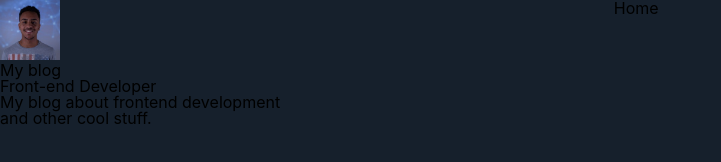
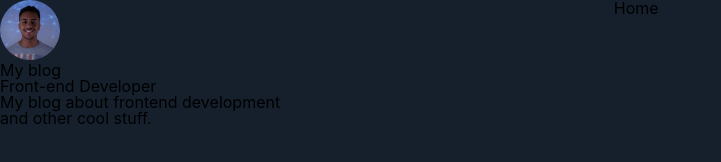
Before and after one commit to leandrosoaresdesouza/learning-gatsby, a Gatsby site: page / in a window 1280 px wide. Shown: the whole page, without its empty margins (0-721 px from the left). Built offline with nearby package versions, Linux system fonts and the light colour scheme; Gatsby itself is replaced by a stand-in of ours.

Commit message:
Added avatar

```diff
--- a/src/components/Avatar/index.js
+++ b/src/components/Avatar/index.js
@@ -1,8 +1,7 @@
 import React from "react"
 import { useStaticQuery, graphql } from "gatsby"
-import Img from "gatsby-image"
 
-// import { Container } from './styles';
+import { AvatarWrapper } from "./styles"
 
 export default function Avatar() {
   const { avatarImage } = useStaticQuery(graphql`
@@ -16,5 +15,5 @@
       }
     }
   `)
-  return <Img fixed={avatarImage.childImageSharp.fixed} />
+  return <AvatarWrapper fixed={avatarImage.childImageSharp.fixed} />
 }
--- a/src/components/Avatar/styles.js
+++ b/src/components/Avatar/styles.js
@@ -1,3 +1,9 @@
 import styled from "styled-components"
+import Img from "gatsby-image"
 
-export const Container = styled.div``
+export const AvatarWrapper = styled(Img)`
+  border-radius: 50%;
+  height: 3.75rem;
+  margin: auto;
+  width: 3.75rem;
+`
```
